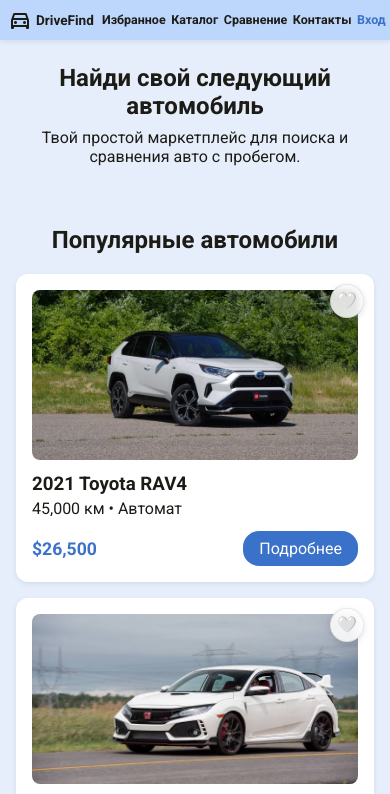
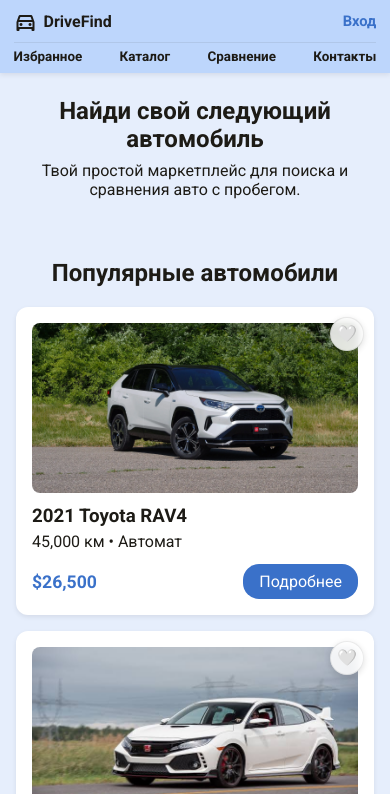
Before and after one commit to Waytorious/drivefind-website, a plain HTML site: page internet/index.html in a window 390 px wide. Shown: the top 794 px of the page. Drawn offline with nearby package versions, Linux system fonts and the light colour scheme.

Commit message:
CSS: fix cramped mobile header using clean 2-row responsive layout

```diff
--- a/internet/main.js
+++ b/internet/main.js
@@ -608,8 +608,8 @@ function initAuthHeader() {
   const authBtn = document.createElement('a');
   authBtn.href = '#';
   authBtn.id = 'auth-link';
-  authBtn.style.cssText = 'color: #3a71c9; cursor: pointer; display: inline-flex; align-items: center; vertical-align: middle;';
-  nav.appendChild(authBtn);
+  authBtn.className = 'auth-nav-btn';
+  header.appendChild(authBtn);
 
   // 1. Модальное окно Входа и Регистрации (переключение по табам)
   let authModal = document.getElementById('login-modal');
--- a/internet/style.css
+++ b/internet/style.css
@@ -38,10 +38,11 @@ header {
   display: flex;
   justify-content: space-between;
   align-items: center;
+  gap: 1rem;
   background-color: var(--header-bg);
   padding: 0.8rem 1.5rem;
   box-shadow: 0 2px 5px rgba(0,0,0,0.08);
-  flex-wrap: nowrap; /* чтобы не перенослись элементы на новую строку */
+  flex-wrap: nowrap;
 }
 
 .logo {
@@ -51,6 +52,7 @@ header {
   align-items: center;
   gap: 8px;
   white-space: nowrap;
+  margin-right: auto;
 }
 
 .nav-links {
@@ -65,6 +67,15 @@ header {
 .nav-links a {
   display: inline-flex;
   align-items: center;
+  line-height: 1;
+}
+
+.auth-nav-btn {
+  color: var(--primary);
+  font-weight: bold;
+  cursor: pointer;
+  white-space: nowrap;
+  flex-shrink: 0;
   line-height: 1;
 }
 
@@ -490,22 +501,35 @@ footer a {
   text-decoration: underline;
 }
 
-/* мобилка: пропорционально ужимаем шапку, чтобы она оставалась в одну строчку */
+/* мобилка: двухуровневая шапка без сжатия и обрезания */
 @media (max-width: 768px) {
   header {
-    padding: 0.6rem 0.8rem;
-    gap: 0.5rem;
-    flex-wrap: nowrap; /* Хедер всегда строго в одну строку */
+    padding: 0.65rem 1rem;
+    gap: 0.5rem 0.75rem;
+    flex-wrap: wrap;
   }
   .logo {
-    font-size: 0.95rem;
-    gap: 4px;
+    order: 1;
+    font-size: 1.05rem;
+    gap: 6px;
+    margin-right: 0;
     flex-shrink: 0;
   }
+  .auth-nav-btn {
+    order: 2;
+    font-size: 0.92rem;
+    max-width: 48%;
+    overflow: hidden;
+    text-overflow: ellipsis;
+  }
   .nav-links {
+    order: 3;
+    width: 100%;
+    justify-content: space-between;
     gap: 0.5rem;
-    font-size: 0.85rem;
-    flex-wrap: nowrap;
+    font-size: 0.9rem;
+    padding-top: 0.45rem;
+    border-top: 1px solid rgba(29, 27, 22, 0.08);
   }
   .item-details,
   .contacts-grid {
@@ -523,14 +547,14 @@ footer a {
 
 @media (max-width: 480px) {
   header {
-    padding: 0.5rem;
+    padding: 0.6rem 0.85rem;
   }
   .logo {
-    font-size: 0.85rem;
+    font-size: 1rem;
   }
   .nav-links {
     gap: 0.35rem;
-    font-size: 0.78rem;
+    font-size: 0.84rem;
   }
 }
 
```
